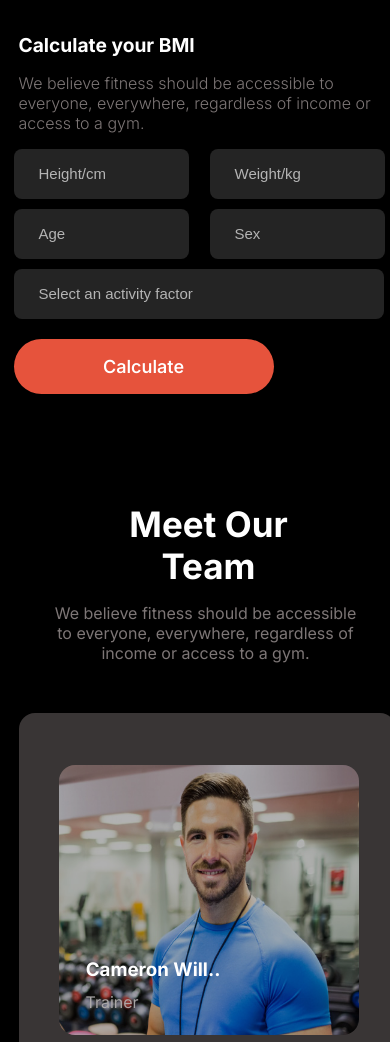
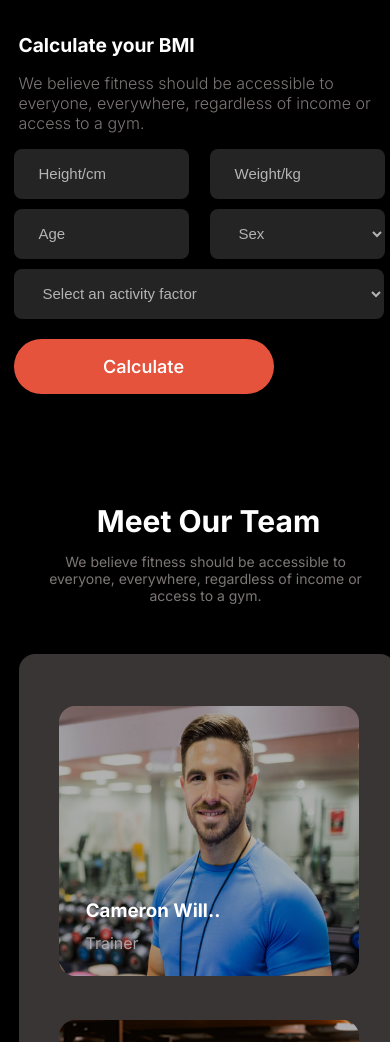
Before and after one commit to AhmedShonon/Assignment-2_SHONON, a plain HTML site: page index.html in a window 390 px wide. Shown: the part 3829-4871 px from the top of the page. Drawn offline with Linux system fonts and the light colour scheme; a web font is replaced by a local one.

Commit message:
Last version

```diff
--- a/index.html
+++ b/index.html
@@ -166,10 +166,16 @@
               <button class="height">Age</button>
             </div>
             <div class="sex">
-              <button class="height" placeholder="Sex">Sex</button>
+              <!-- <button class="height" placeholder="Sex">Sex</button> -->
+              <select class="height"  id="">
+                <option value="">Sex</option>
+              </select>
             </div>
           </div>
-          <button class="saaf">Select an activity factor</button>
+          <!-- <button class="saaf">Select an activity factor</button> -->
+          <select class="saaf"  id="">
+                <option value="">Select an activity factor</option>
+              </select>
           <br>
           <button class="btn_calculator">Calculate</button>
         </div>
--- a/style.css
+++ b/style.css
@@ -473,6 +473,19 @@ body {
 .chart_table {
 }
 .height {
+  border: none;
+  width: 285px;
+  height: 50px;
+  margin-left: 5px;
+  background-color: rgba(255, 255, 255, 0.141);
+  color: rgba(255, 255, 255, 0.658);
+  border-radius: 8px;
+  margin-left: 5px;
+  font-size: 15px;
+  text-align: left;
+  padding-left: 25px;
+}
+.height_2 {
   border: none;
   width: 285px;
   height: 50px;
@@ -1243,7 +1256,7 @@ hr.line {
     font-family: "Inter", sans-serif;
     color: #ffffff;
     text-align: center;
-    font-size: 35px;
+    font-size: 30px;
     /* border: 2px solid white; */
     width: 250px;
     margin-bottom: 5px;
@@ -1254,7 +1267,7 @@ hr.line {
     font-family: "Inter", sans-serif;
     color: #dfd3d38f;
     font-weight: 400;
-    font-size: 16px;
+    font-size: 14px;
     /* border: 2px solid green; */
     width: 320px;
     justify-content: center;
@@ -1359,6 +1372,7 @@ hr.line {
     margin-left: -35%;
     padding: 0px;
     height: 800px;
+    /* display: none; */
     /* border: none; */
   }
   .fit_get_started {
```
